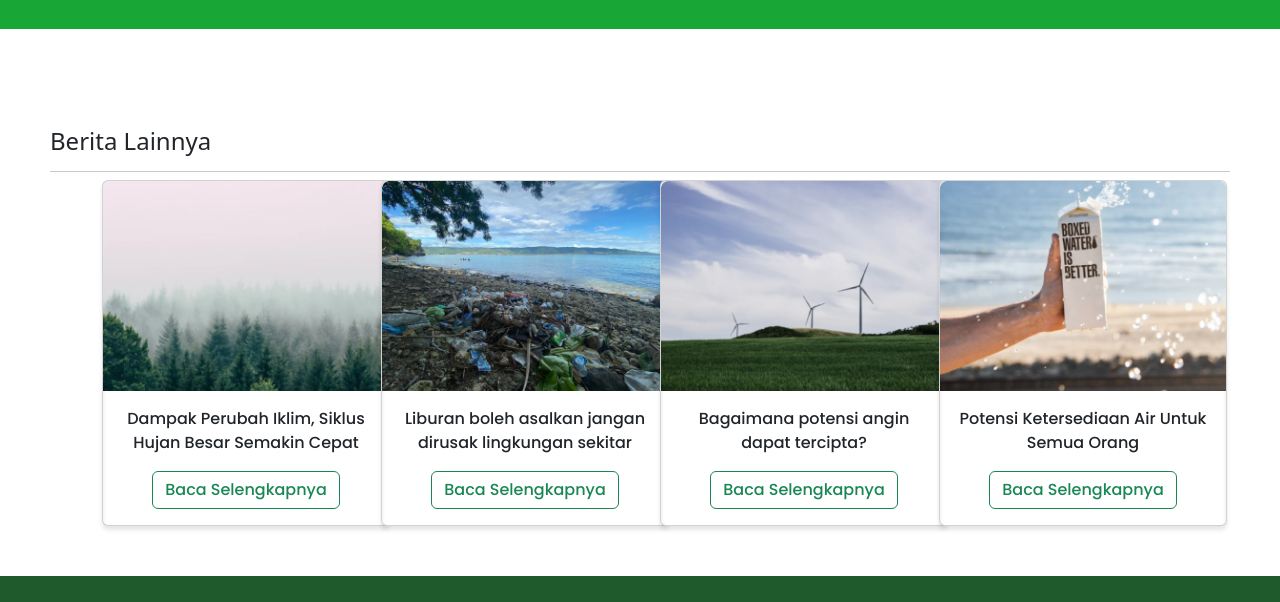
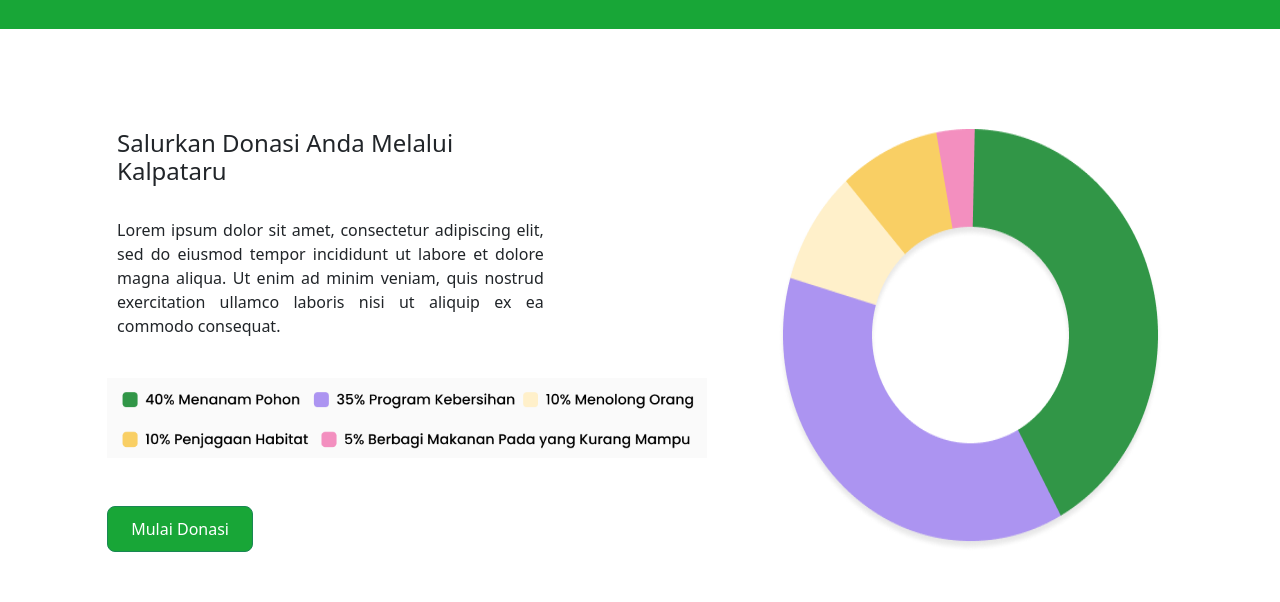
Before and after one commit to fauziframadhan/Environment, a React (Create React App) app: page / in a window 1280 px wide. Shown: the part 2060-2662 px from the top of the page. Built offline with nearby package versions, Linux system fonts and the light colour scheme; the HTML template or start-up script is replaced by a standard one.

Commit message:
Tambahan Footer,Slider Kontribusi,Salurkan Donasi,Berita Lainnya

```diff
--- /dev/null
+++ b/src/component/PDonasi.jsx
@@ -0,0 +1,47 @@
+import "./../style/Style.css";
+import { Button } from "react-bootstrap";
+import Chart1 from "./../Img/Chart.png";
+import Pd from "./../Img/pdonasi.png";
+
+const PDonasi = () => {
+  return (
+    <section className="kedua">
+      <div className="col-4 ">
+        <h4>Salurkan Donasi Anda Melalui Kalpataru</h4>
+        <br />
+        <p style={{ textAlign: "justify" }}>
+          Lorem ipsum dolor sit amet, consectetur adipiscing elit, sed do
+          eiusmod tempor incididunt ut labore et dolore magna aliqua. Ut enim ad
+          minim veniam, quis nostrud exercitation ullamco laboris nisi ut
+          aliquip ex ea commodo consequat.
+        </p>
+        <br />
+        <img
+          src={Pd}
+          alt="Pd1"
+          style={{ width: "600px", marginLeft: "-10px" }}
+        />
+        <br />
+        <br />
+        <br />
+        <Button
+          variant="success"
+          style={{
+            width: "146px",
+            background: "#18A637",
+            marginLeft: "100px",
+            padding: "10px",
+            borderRadius: "8px",
+            fontSize: "16px",
+            marginLeft: "-10px",
+          }}
+        >
+          Mulai Donasi
+        </Button>{" "}
+      </div>
+      <img src={Chart1} alt="Gambar1" />
+    </section>
+  );
+};
+
+export default PDonasi;
--- a/src/pages/Home.jsx
+++ b/src/pages/Home.jsx
@@ -15,6 +15,7 @@ import AboutUs from "./AboutUs";
 import Footer1 from "../component/Footer1";
 import Slider from "../component/Slider";
 import CardBerita from "../component/CardBerita";
+import PDonasi from "../component/PDonasi";
 const Home = () => {
   return (
     <HOC>
@@ -96,6 +97,9 @@ const Home = () => {
         <hr style={{ color: "#FFFFFF", border: "solid" }} />
         <Slider />
       </section>
+      <section>
+        <PDonasi />
+      </section>
       <section className="berita">
         <div
           className="col-12 text-start my-5"
```
Also changed, not shown: src/Img/Chart.png (added), src/Img/pdonasi.png (added), src/component/Ayomulai.jsx (added).
